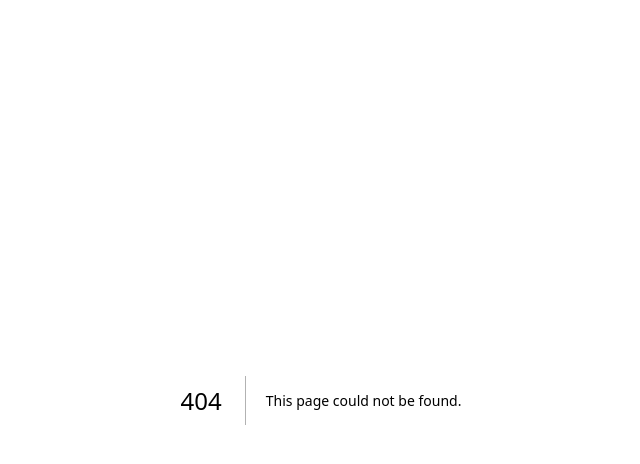
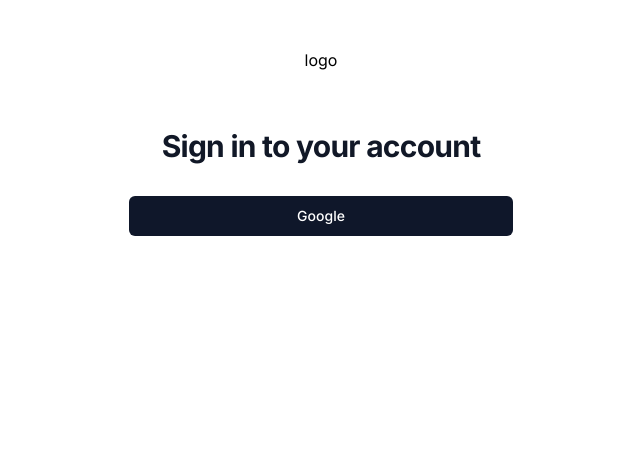
Before and after one commit to iryb/chat, a Next.js app: page /login in a window 1280 px wide. Before the commit this address had no page. Shown: the top 464 px of the page, without its empty margins (319-959 px from the left). Built offline with nearby package versions, Linux system fonts and the light colour scheme.

Commit message:
Add login page

```diff
--- a/package.json
+++ b/package.json
@@ -18,6 +18,7 @@
     "next-auth": "^4.24.5",
     "react": "^18",
     "react-dom": "^18",
+    "react-hot-toast": "^2.4.1",
     "tailwind-merge": "^2.0.0"
   },
   "devDependencies": {
--- a/src/app/layout.tsx
+++ b/src/app/layout.tsx
@@ -1,22 +1,25 @@
-import type { Metadata } from 'next'
-import { Inter } from 'next/font/google'
-import './globals.css'
+import type { Metadata } from "next";
+import { Inter } from "next/font/google";
+import "./globals.css";
+import Providers from "@/components/Providers";
 
-const inter = Inter({ subsets: ['latin'] })
+const inter = Inter({ subsets: ["latin"] });
 
 export const metadata: Metadata = {
-  title: 'Create Next App',
-  description: 'Generated by create next app',
-}
+  title: "Create Next App",
+  description: "Generated by create next app",
+};
 
 export default function RootLayout({
   children,
 }: {
-  children: React.ReactNode
+  children: React.ReactNode;
 }) {
   return (
     <html lang="en">
-      <body className={inter.className}>{children}</body>
+      <body className={inter.className}>
+        <Providers>{children}</Providers>
+      </body>
     </html>
-  )
+  );
 }
--- /dev/null
+++ b/src/app/login/page.tsx
@@ -0,0 +1,48 @@
+"use client";
+import Button from "@/components/ui/Button";
+import { FC, useState } from "react";
+import { signIn } from "next-auth/react";
+import toast from "react-hot-toast";
+
+interface pageProps {}
+
+const Page: FC<pageProps> = ({}) => {
+  const [isLoading, setIsLoading] = useState(false);
+
+  async function loginWithGoogle() {
+    setIsLoading(true);
+
+    try {
+      await signIn("google");
+    } catch (error) {
+      toast.error("Something went wrong with your login");
+    } finally {
+      setIsLoading(false);
+    }
+  }
+
+  return (
+    <>
+      <div className="flex min-h-full items-center justify-center py-12 px-4 sm:px-6 lg:px-8">
+        <div className="w-full flex flex-col items-center max-w-md space-y-8">
+          <div className="flex flex-col items-center gap-8">
+            logo
+            <h2 className="mt-6 text-center text-3xl font-bold tracking-tight text-gray-900">
+              Sign in to your account
+            </h2>
+          </div>
+          <Button
+            isLoading={isLoading}
+            type="button"
+            className="max-w-sm mx-auto w-full"
+            onClick={loginWithGoogle}
+          >
+            Google
+          </Button>
+        </div>
+      </div>
+    </>
+  );
+};
+
+export default Page;
--- /dev/null
+++ b/src/components/Providers.tsx
@@ -0,0 +1,18 @@
+"use client";
+import { FC, ReactNode } from "react";
+import { Toaster } from "react-hot-toast";
+
+interface ProvidersProps {
+  children: ReactNode;
+}
+
+const Providers: FC<ProvidersProps> = ({ children }) => {
+  return (
+    <>
+      <Toaster position="top-center" reverseOrder={false}></Toaster>
+      {children}
+    </>
+  );
+};
+
+export default Providers;
```
Also changed, not shown: 1 other file (tests, documents, lock files or other folders).
